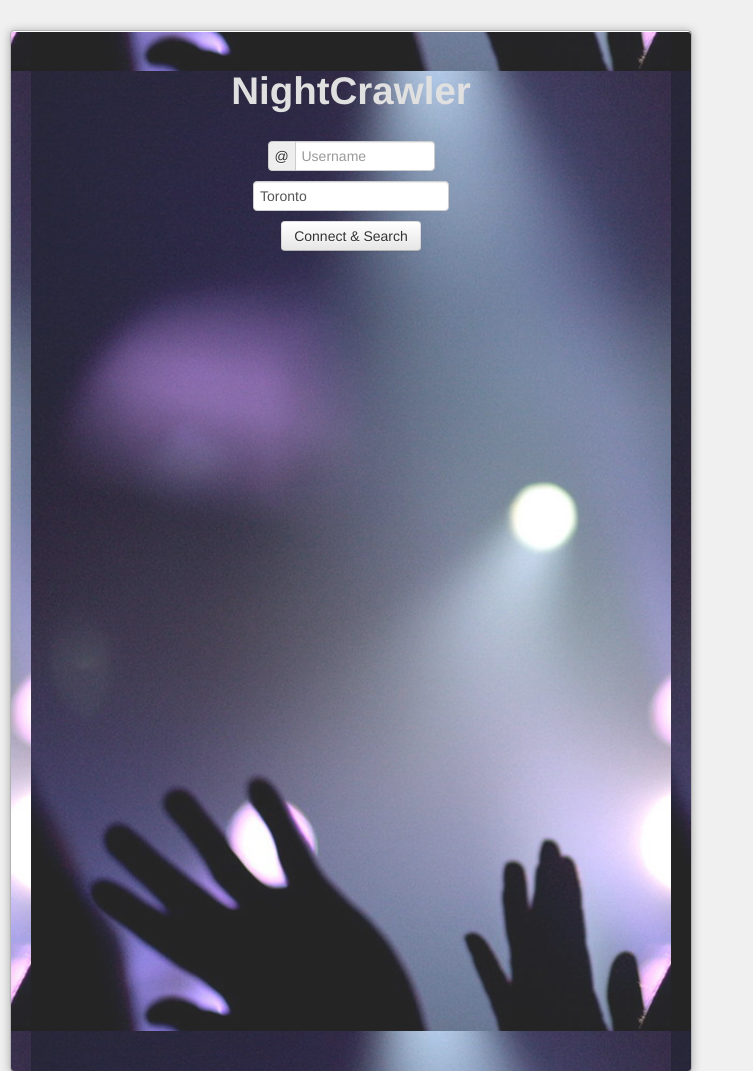
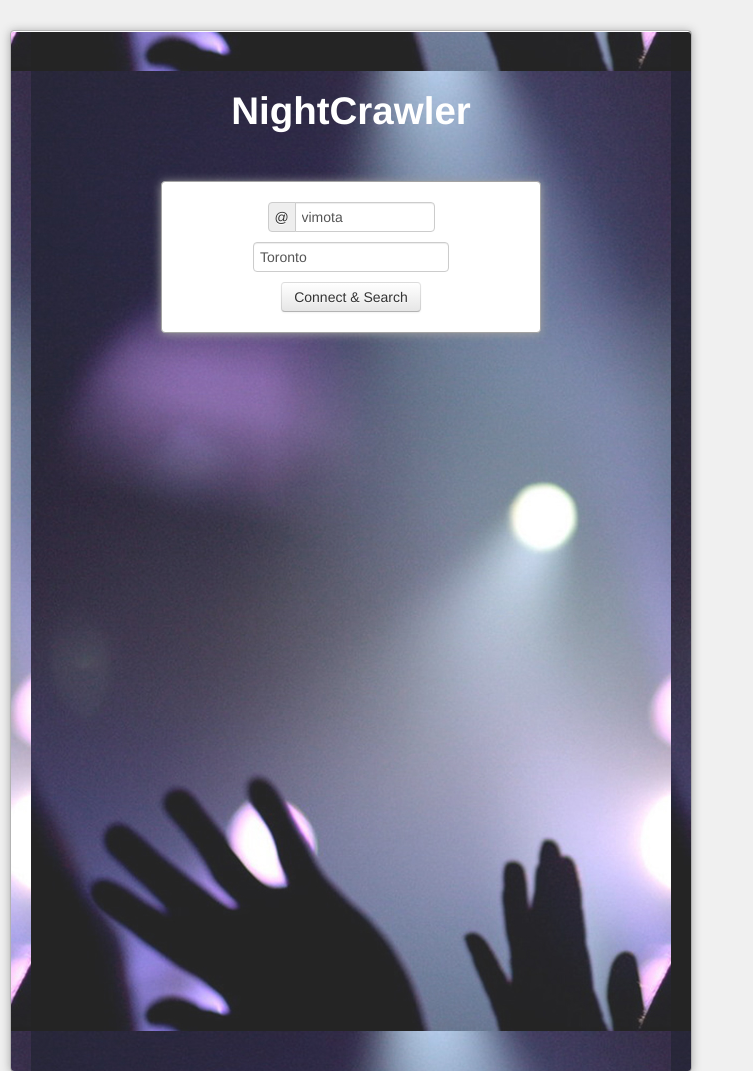
Before and after one commit to vimota/goldfish, a plain HTML site: page index.html in a window 1280 px wide. Shown: the top 1071 px of the page, without its empty margins (0-753 px from the left). Drawn offline with nearby package versions, Linux system fonts and the light colour scheme; some packages are replaced by stand-ins of ours.

Commit message:
added stuff for style

```diff
--- a/body.css
+++ b/body.css
@@ -10,6 +10,8 @@ h1 {
     margin: 0 10px;
     font-size: 50px;
     text-align: center;
+	padding-top: 20px;
+	margin-bottom: 30px;
 }
 
 html,
@@ -28,12 +30,22 @@ body {
     box-shadow: 0 1px 10px #a7a7a7, inset 0 1px 0 #fff;
 }
 
+form {
+	margin-top: 30px;
+	padding-bottom:20px;
+	background-color: #ffffff;
+	border-radius: 4px;
+	border: 1px solid #a3a3a3;
+	box-shadow: 0 1px 10px #a0a0a0, inset 0 1px 0 #fff;
+}
+
 p {
     margin: 1em 0;
 }
 
 #pageTitle{
-	color:#e0e0e0;
+	color:#ffffff;
+	text-shadow: 1px #7c7c7c;
 }
 
 .container {
--- a/index.html
+++ b/index.html
@@ -23,11 +23,13 @@
 			<h1>
 				<span id="pageTitle">NightCrawler</span>
 			</h1>
+			<br>
+			<br>
 			<form>
 				<div align="center">
 					<div class="input-prepend" style="margin-top:20px;">
 						<span class="add-on">@</span>
-						<input class="span2" id="usrName" type="text" placeholder="Username">
+						<input class="span2" id="usrName" value="vimota" type="text" placeholder="Username">
 					</div>
 					<div>
 						<input class="input-medium" id="usrLoc" value="Toronto" style="width:182px" type="text" placeholder="Location">
```
